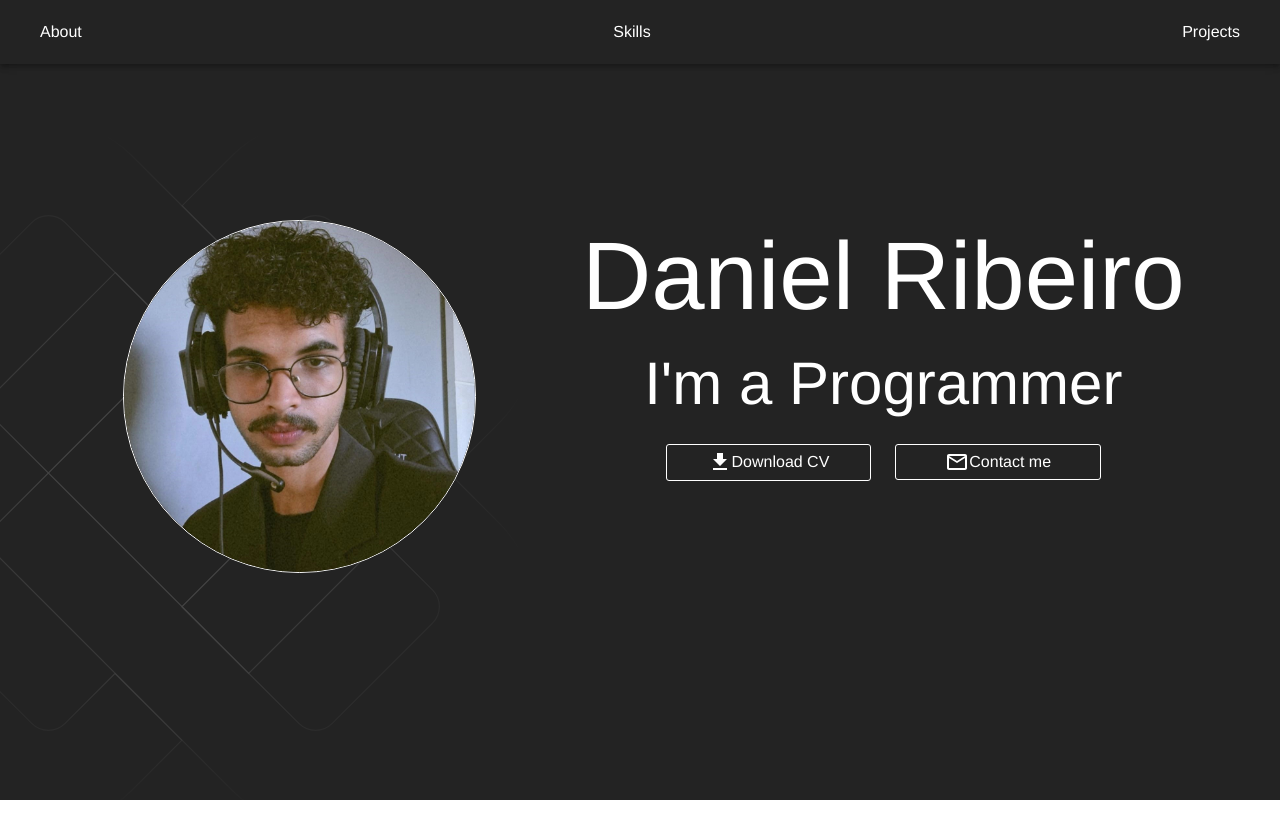
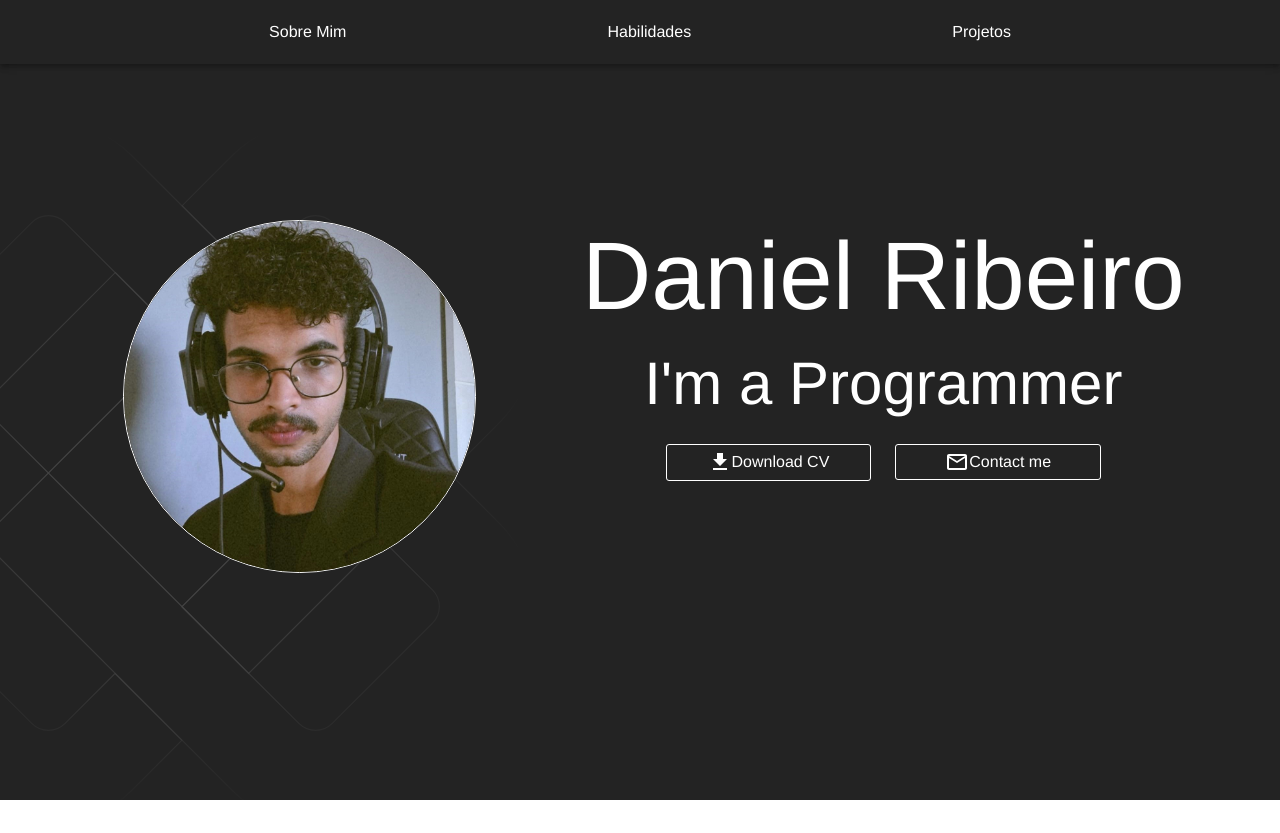
Before and after one commit to DanielRibeiroF/Meu-Portfolio, a React (Vite) app: page / in a window 1280 px wide. Built offline with nearby package versions, Linux system fonts and the light colour scheme.

Commit message:
feat: change english to pt-BR

```diff
--- a/src/components/NavBar/NavBar.tsx
+++ b/src/components/NavBar/NavBar.tsx
@@ -1,23 +1,21 @@
 import { AppBar, MenuItem, Toolbar, styled } from "@mui/material"
 
 
-const NavBar =() => {
-
-    const StyledToobar = styled (Toolbar)(() => ({
-        display:"flex",
-        justifyContent: "space-between"
+const NavBar = () => {
+    const StyledToobar = styled(Toolbar)(() => ({
+        display: "flex",
+        justifyContent: "space-evenly"
     }))
 
     return (
         <>
             <AppBar position="absolute">
                 <StyledToobar>
-            <MenuItem>About</MenuItem>
-            <MenuItem>Skills</MenuItem>
-            <MenuItem>Projects</MenuItem>
+                    <MenuItem>Sobre Mim</MenuItem>
+                    <MenuItem>Habilidades</MenuItem>
+                    <MenuItem>Projetos</MenuItem>
                 </StyledToobar>
             </AppBar>
-
         </>
     )
 }
```
Lines whose indentation alone changed are shown as unchanged.
